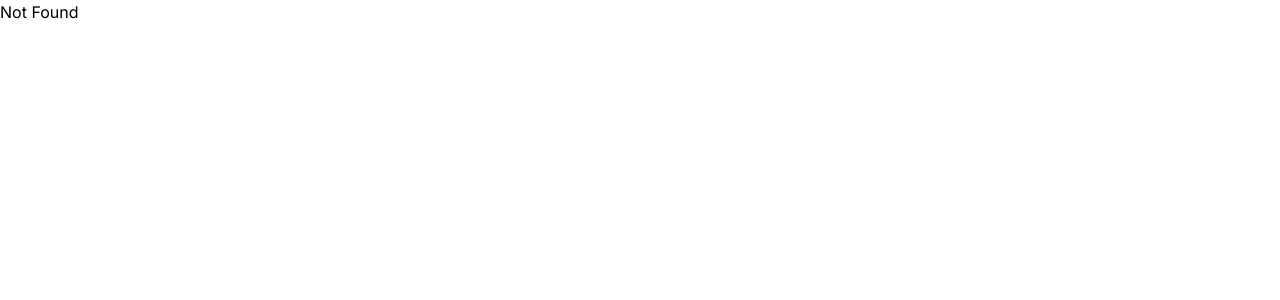
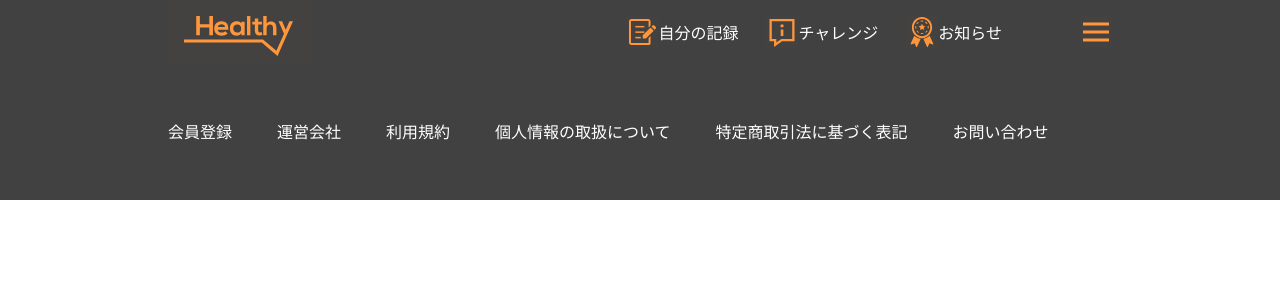
Before and after one commit to thvu2710/arent-test, a React (Create React App) app: page /my-record in a window 1280 px wide. Shown: the top 300 px of the page. Built offline with nearby package versions, Linux system fonts and the light colour scheme.

Commit message:
feat: my record page skeleton

```diff
--- a/src/App.tsx
+++ b/src/App.tsx
@@ -1,5 +1,6 @@
 import MainLayout from 'layouts/MainLayout'
 import Home from 'pages/Home'
+import MyRecord from 'pages/MyRecord'
 import NotFound from 'pages/NotFound'
 import { useEffect } from 'react'
 import { useRoutes, useLocation, useSearchParams } from 'react-router-dom'
@@ -9,6 +10,10 @@ function App() {
     {
       path: '/',
       element: <Home />
+    },
+    {
+      path: '/my-record',
+      element: <MyRecord />
     },
     {
       path: '*',
--- a/src/components/Header/Header.tsx
+++ b/src/components/Header/Header.tsx
@@ -4,21 +4,24 @@ import info from '../../assets/images/info.svg'
 import challenger from '../../assets/images/challenger.svg'
 import menu from '../../assets/images/menu.svg'
 import './header.scss'
+import { Link } from 'react-router-dom'
 
 export default function Header() {
   return (
     <div className='flex items-center justify-center bg-titanBlack'>
       <div className='header container  mx-auto flex w-full px-2 lg:max-w-[960px]'>
         <nav className='flex w-full items-center justify-between'>
-          <div>
+          <Link to={'/'}>
             <img src={logo} alt='logo' />
-          </div>
+          </Link>
 
           <div className='flex gap-x-7'>
-            <div className='jps-text flex items-center text-normal font-light text-white'>
-              <img src={note} alt='note' />
-              自分の記録
-            </div>
+            <Link to={'/my-record'}>
+              <div className='jps-text flex items-center text-normal font-light text-white'>
+                <img src={note} alt='note' />
+                自分の記録
+              </div>
+            </Link>
 
             <div className='jps-text flex items-center text-normal font-light text-white'>
               <img src={info} alt='info' />
--- /dev/null
+++ b/src/pages/MyRecord/MyRecord.tsx
@@ -0,0 +1,28 @@
+import { useEffect, useState } from 'react'
+import BackToTop from 'components/BackToTop'
+import useScroll from '../../hooks/useScroll'
+import Header from 'components/Header'
+import Footer from 'components/Footer'
+
+export default function MyRecord() {
+  const scroll = useScroll()
+  const [isShowBackToTopBtn, setIsShowBackToTopBtn] = useState(false)
+
+  useEffect(() => {
+    if (scroll > 50) {
+      setIsShowBackToTopBtn(true)
+    } else {
+      setIsShowBackToTopBtn(false)
+    }
+  }, [scroll])
+
+  return (
+    <>
+      <Header />
+
+      <Footer />
+
+      <BackToTop isShow={isShowBackToTopBtn}></BackToTop>
+    </>
+  )
+}
--- /dev/null
+++ b/src/pages/MyRecord/index.ts
@@ -0,0 +1,3 @@
+import MyRecord from './MyRecord'
+
+export default MyRecord
```
